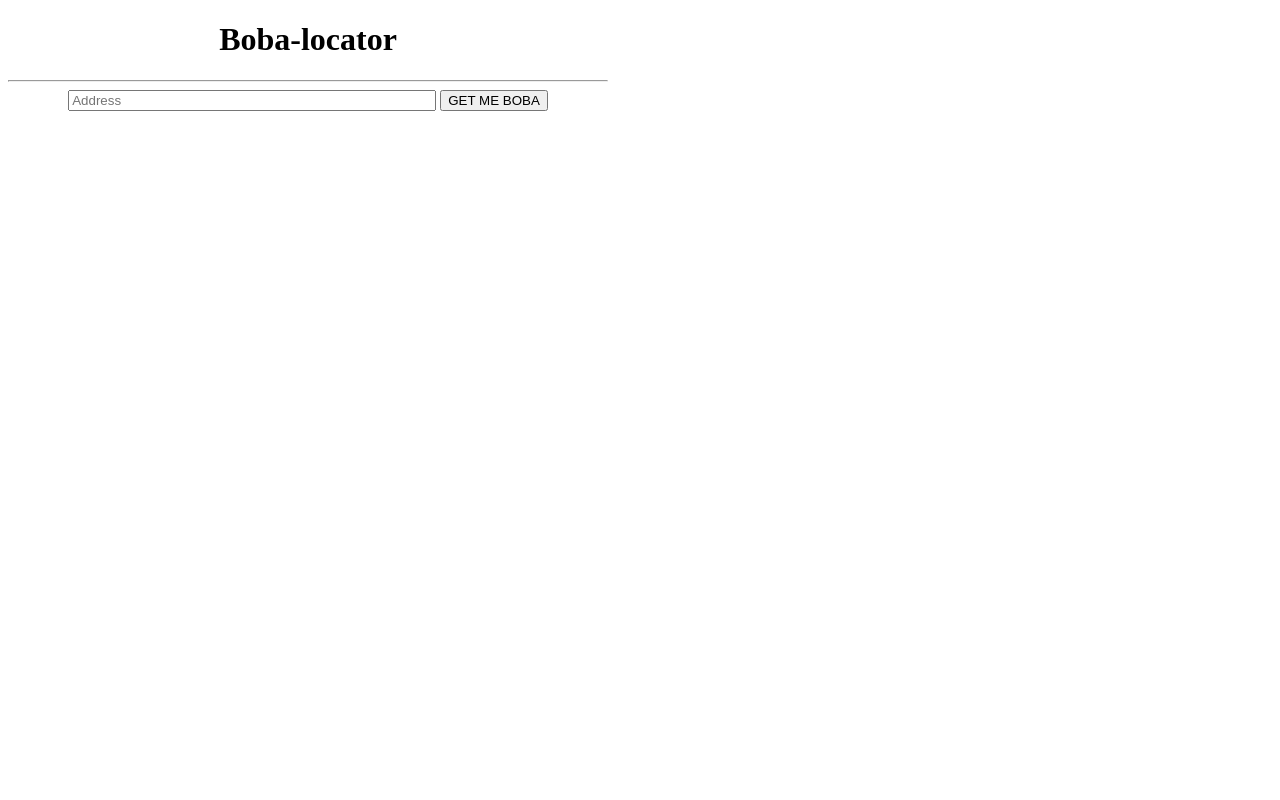
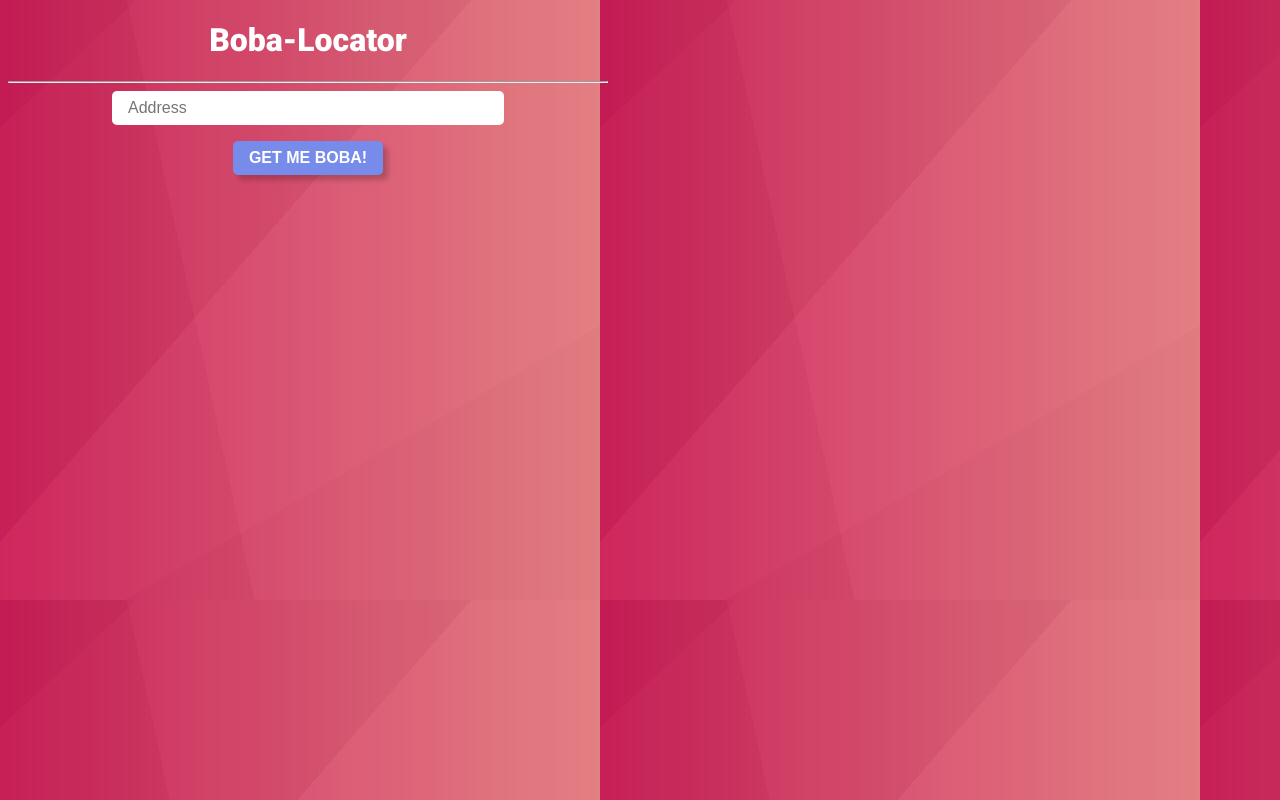
Before and after one commit to dyigitsoy/Boba-locator, a browser extension: page index.html in a window 1280 px wide. Drawn offline with Linux system fonts and the light colour scheme; some packages are replaced by stand-ins of ours.

Commit message:
final boba locator

```diff
--- a/index.html
+++ b/index.html
@@ -1,32 +1,18 @@
 <!doctype html>
 <html>
     <head>
+        <link rel="stylesheet" href="style.css"/>
+        <link href="https://fonts.googleapis.com/css?family=Roboto:400,900&display=swap" rel="stylesheet">
         <title>Click It</title>
     </head>
-    <style>
-        .everything {
-            width: 100%;
-            text-align: center;
-        }
-
-        html, body {
-         width: 600px;
-         height: 600px;
-        }
-
-        #location {
-            width: 60%;
-        }
-
-    </style>
     <body>
         <!-- AIzaSyBZ1yqzGKSmSNjV3WQD9N8TJrd-O-7kmQo -->
         <div class='everything'>
-            <h1>Boba-locator</h1>
+            <h1>Boba-Locator</h1>
             <hr />
             <div class='send'>
                 <input id="location" class="controls" placeholder="Address"/>
-                <button id="bobaButton">GET ME BOBA</button>
+                <button id="bobaButton">GET ME BOBA!</button>
             </div>
             <div id="results">
             </div>
--- /dev/null
+++ b/style.css
@@ -0,0 +1,62 @@
+.everything {
+    width: 100%;
+    text-align: center;
+}
+
+html, body {
+ width: 600px;
+ height: 600px;
+ color: white;
+}
+
+#location {
+    width: 60%;
+}
+
+body {
+    font-family: 'Roboto', sans-serif;
+    background-image: linear-gradient(78deg, rgba(96, 96, 96, 0.04) 0%, rgba(96, 96, 96, 0.04) 35%,rgba(220, 220, 220, 0.04) 35%, rgba(220, 220, 220, 0.04) 100%),linear-gradient(150deg, rgba(83, 83, 83, 0.04) 0%, rgba(83, 83, 83, 0.04) 71%,rgba(6, 6, 6, 0.04) 71%, rgba(6, 6, 6, 0.04) 100%),linear-gradient(311deg, rgba(203, 203, 203, 0.04) 0%, rgba(203, 203, 203, 0.04) 58%,rgba(3, 3, 3, 0.04) 58%, rgba(3, 3, 3, 0.04) 100%),linear-gradient(137deg, rgba(110, 110, 110, 0.04) 0%, rgba(110, 110, 110, 0.04) 11%,rgba(226, 226, 226, 0.04) 11%, rgba(226, 226, 226, 0.04) 100%),linear-gradient(90deg, rgb(215, 19, 84),rgb(234, 119, 123))
+
+}
+
+.send {
+    display: flex;
+    flex-direction: column;
+    align-items: center;
+    justify-content: center;
+}
+
+.send input {
+    border: none;
+    border-radius: 5px;
+    padding: 0.5rem 1rem;
+    font-size: 16px;
+
+}
+
+.send button {
+    background-color: #778beb;
+    border: none;
+    border-radius: 5px;
+    color: white;
+    font-size: 16px;
+    padding: 0.5rem 1rem;
+    margin-top: 1rem;
+    box-shadow: 5px 5px 5px rgba(0, 0, 0, 0.2);
+    font-weight: 900;
+    outline: none;
+    transition: all 0.3s ease;
+}
+
+.send button:hover {
+    color: #778beb;
+    background: #e9e9e9;
+}
+
+.send button:active {
+    box-shadow: inset 5px 5px 5px rgba(0, 0, 0, 0.2);
+}
+
+#results p {
+    font-size: 16px;
+}
```
